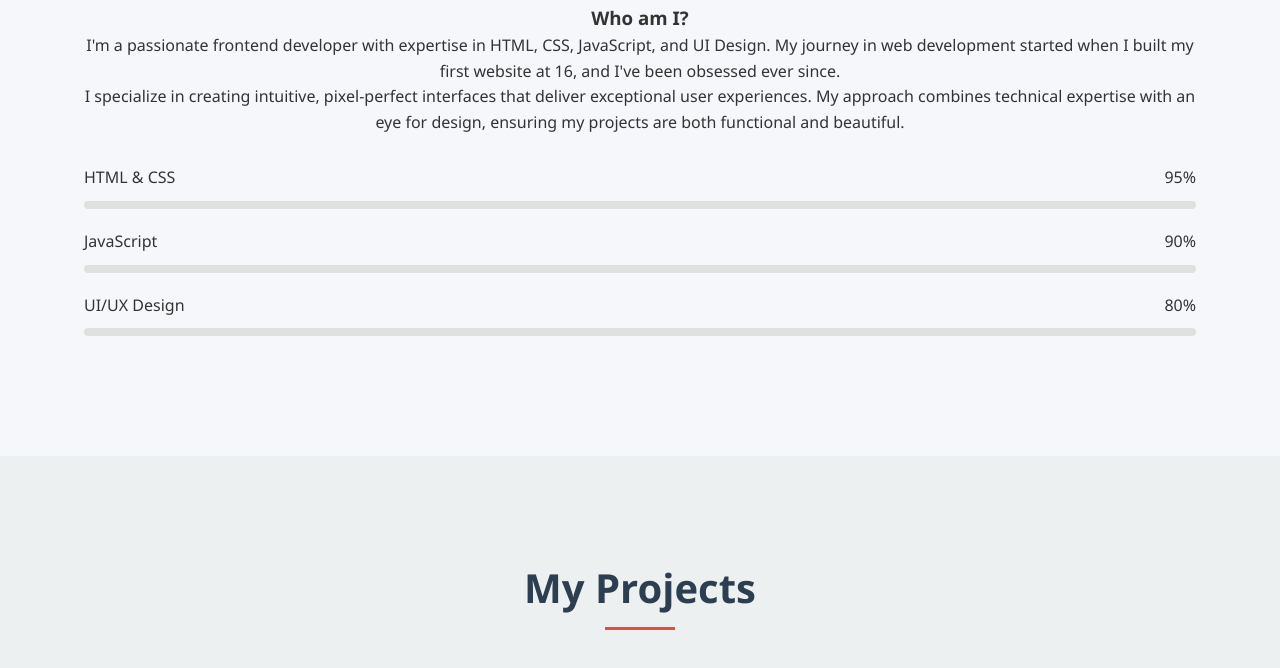
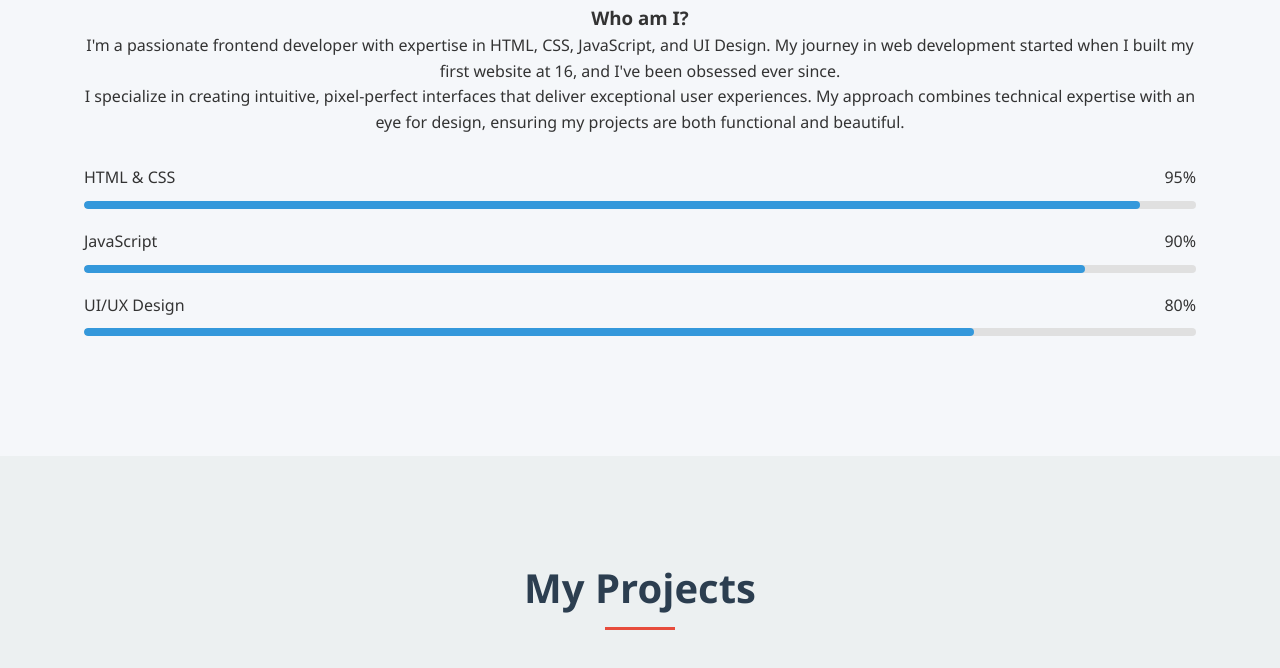
Before and after one commit to saichaitanya553/Portfolio, a plain HTML site: page index.html in a window 1280 px wide. Shown: the part 1031-1699 px from the top of the page. Drawn offline with Linux system fonts and the light colour scheme.

Commit message:
Add files via upload

```diff
--- a/index.html
+++ b/index.html
@@ -55,7 +55,7 @@
                                 <span>95%</span>
                             </div>
                             <div class="skill-bar">
-                                <div class="skill-progress"></div>
+                                <div class="skill-progress-1" id="1"></div>
                             </div>
                         </div>
                         <div class="skill-item">
@@ -64,7 +64,7 @@
                                 <span>90%</span>
                             </div>
                             <div class="skill-bar">
-                                <div class="skill-progress"></div>
+                                <div class="skill-progress-2" id="2"></div>
                             </div>
                         </div>
                         <div class="skill-item">
@@ -73,7 +73,7 @@
                                 <span>80%</span>
                             </div>
                             <div class="skill-bar">
-                                <div class="skill-progress"></div>
+                                <div class="skill-progress-3" id="3"></div>
                             </div>
                         </div>
                     </div>
--- a/style.css
+++ b/style.css
@@ -146,6 +146,7 @@
             background-color: var(--accent);
             transform: translateY(-3px);
             box-shadow: 0 10px 20px rgba(0,0,0,0.1);
+            color: white;
         }
 
         .btn-outline {
@@ -220,13 +221,28 @@
             overflow: hidden;
         }
 
-        .skill-progress {
+        .skill-progress-1 {
             height: 100%;
             background-color: var(--secondary);
             border-radius: 4px;
-            width: 0;
+            width:95%;
             transition: width 1s ease-in-out;
         }
+         .skill-progress-2 {
+            height: 100%;
+            background-color: var(--secondary);
+            border-radius: 4px;
+            width:90%;
+            transition: width 1s ease-in-out;
+        }
+         .skill-progress-3 {
+            height: 100%;
+            background-color: var(--secondary);
+            border-radius: 4px;
+            width:80%;
+            transition: width 1s ease-in-out;
+        }
+
 
 
         .projects {
```
